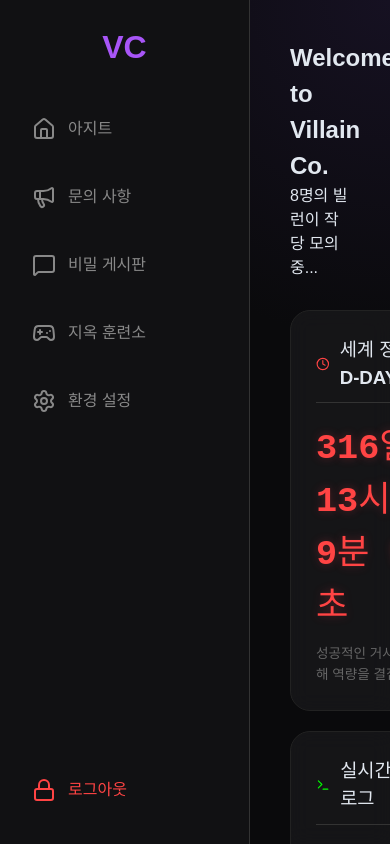
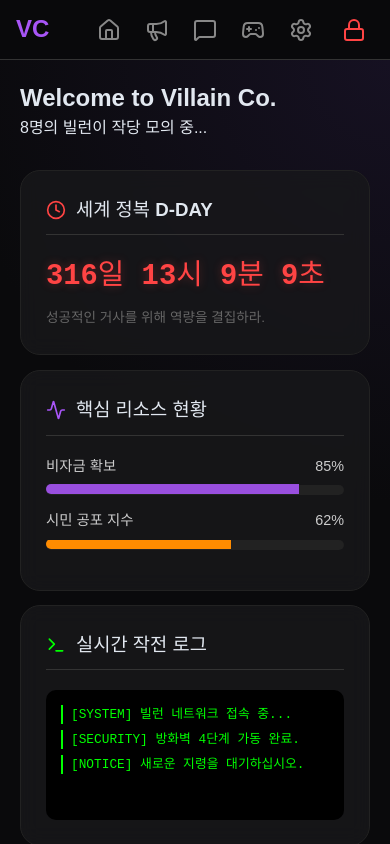
Before and after one commit to KimTaehyeok01/villain-company, a React (Vite) app: page / in a window 390 px wide. Built offline with nearby package versions, Linux system fonts and the light colour scheme; no server answers; the database is empty; sample sign-in values are in the browser's storage.

Commit message:
프로필 ui 수정

```diff
--- a/src/App.css
+++ b/src/App.css
@@ -21,6 +21,7 @@ body,
   overflow: hidden;
 }
 
+/* --- [Auth / Login 스타일] --- */
 .auth-container {
   position: fixed;
   top: 0;
@@ -109,6 +110,7 @@ body,
   margin-top: 5px;
 }
 
+/* --- [메인 레이아웃] --- */
 .villain-container {
   display: flex;
   width: 100vw;
@@ -133,37 +135,37 @@ body,
   text-align: center;
 }
 
-/* ★★★ 사이드바 유저 정보 스타일 수정 ★★★ */
+/* ★★★ [사이드바 프로필 수정된 디자인] ★★★ */
 .user-info {
   display: flex;
-  align-items: center; /* 세로 중앙 정렬 */
-  gap: 15px; /* 사진과 글자 사이 간격 */
-  margin-bottom: 20px;
-  background: #1a1a1d;
-  padding: 15px;
-  border-radius: 15px;
+  align-items: center; /* 수직 중앙 정렬 */
+  gap: 16px; /* 사진과 텍스트 사이 간격 */
+  margin-bottom: 25px;
+  background: #18181b; /* 배경색을 약간 더 진하게 */
+  padding: 20px 16px; /* 내부 여백 넉넉하게 */
+  border-radius: 16px;
   border: 1px solid #333;
+  box-shadow: 0 4px 6px rgba(0, 0, 0, 0.3); /* 입체감 추가 */
 }
 
+/* 사진 영역 */
 .user-profile-container {
-  width: 50px;
-  height: 50px;
+  width: 52px;
+  height: 52px;
   border-radius: 50%;
   overflow: hidden;
   border: 2px solid var(--point-color);
   background: #222;
-  flex-shrink: 0;
+  flex-shrink: 0; /* 찌그러짐 방지 */
   display: flex;
   justify-content: center;
   align-items: center;
 }
-
 .user-profile-img {
   width: 100%;
   height: 100%;
   object-fit: cover;
 }
-
 .user-profile-placeholder {
   width: 100%;
   height: 100%;
@@ -173,46 +175,54 @@ body,
   align-items: center;
 }
 
+/* 텍스트 정보 (이름, 배지, 역할) */
 .user-details {
   display: flex;
   flex-direction: column;
-  gap: 4px;
+  justify-content: center;
+  gap: 6px; /* 이름줄과 역할줄 사이 간격 */
+  flex: 1;
   overflow: hidden;
 }
 
+/* 이름과 활동 배지를 한 줄로 */
 .user-name {
   font-size: 1.05rem;
-  font-weight: bold;
+  font-weight: 800; /* 더 굵게 */
   color: white;
   display: flex;
   align-items: center;
-  gap: 6px;
+  gap: 8px; /* 이름과 배지 사이 간격 */
   white-space: nowrap;
 }
 
+/* 활동 배지 디자인 */
 .checkin-badge {
-  font-size: 0.6rem;
-  color: #00ff00;
-  background: rgba(0, 255, 0, 0.1);
-  padding: 2px 5px;
-  border-radius: 4px;
+  font-size: 0.65rem;
+  color: #4ade80; /* 밝은 형광 초록 */
+  background: rgba(74, 222, 128, 0.1);
+  padding: 2px 6px;
+  border-radius: 6px;
+  border: 1px solid rgba(74, 222, 128, 0.2);
   display: flex;
   align-items: center;
   gap: 3px;
-  border: 1px solid rgba(0, 255, 0, 0.2);
+  font-weight: 600;
 }
 
+/* 역할(관리자/빌런) 디자인 */
 .user-role {
   font-size: 0.75rem;
-  color: #aaa;
+  color: #a1a1aa; /* 은은한 회색 */
   background: #27272a;
   padding: 3px 8px;
-  border-radius: 10px;
+  border-radius: 6px;
   display: inline-block;
-  align-self: flex-start;
-  white-space: nowrap;
+  align-self: flex-start; /* 왼쪽 정렬 */
+  font-weight: 500;
+  border: 1px solid #3f3f46;
 }
-/* ★★★ 수정 끝 ★★★ */
+/* ★★★ [수정 끝] ★★★ */
 
 .sidebar a {
   color: #888;
@@ -243,6 +253,7 @@ body,
   align-items: center;
 }
 
+/* --- [메인 대시보드] --- */
 .main-home-wrapper {
   width: 100%;
   max-width: 1000px;
@@ -367,6 +378,7 @@ body,
   }
 }
 
+/* --- [공지사항 페이지] --- */
 .notice-page {
   width: 100%;
   display: flex;
@@ -528,6 +540,8 @@ body,
   background: #333;
   color: #888;
 }
+
+/* --- [모달 공통] --- */
 .modal-overlay {
   position: fixed;
   top: 0;
@@ -633,6 +647,7 @@ body,
   }
 }
 
+/* --- [비밀 게시판 & 채팅] --- */
 .secret-board {
   width: 100%;
   max-width: 900px;
@@ -686,7 +701,6 @@ body,
   border-radius: 8px;
   outline: none;
 }
-
 .toggle-wrapper {
   display: flex;
   align-items: center;
@@ -743,7 +757,6 @@ input:checked + .slider {
 input:checked + .slider:before {
   transform: translateX(20px);
 }
-
 .input-pwd {
   flex: 1;
   background: #0a0a0c;
@@ -933,6 +946,7 @@ input:checked + .slider:before {
   cursor: pointer;
 }
 
+/* --- [커스텀 알림 모달] --- */
 .custom-alert-overlay {
   position: fixed;
   top: 0;
@@ -1008,14 +1022,14 @@ input:checked + .slider:before {
   color: white;
 }
 
+/* --- [게임 페이지] --- */
 .game-container {
   width: 100%;
-  max-width: 1000px; /* 기존보다 넓게 설정 */
+  max-width: 1000px;
   display: flex;
   flex-direction: column;
   align-items: center;
 }
-/* 게임 레이아웃: 좌우 분할 */
 .game-content-wrapper {
   display: flex;
   width: 100%;
@@ -1023,13 +1037,13 @@ input:checked + .slider:before {
   align-items: flex-start;
 }
 .game-section {
-  flex: 2; /* 2/3 비율 */
+  flex: 2;
   display: flex;
   flex-direction: column;
   align-items: center;
 }
 .ranking-section {
-  flex: 1; /* 1/3 비율 */
+  flex: 1;
   background: #18181b;
   border: 1px solid #333;
   border-radius: 15px;
@@ -1099,7 +1113,6 @@ input:checked + .slider:before {
   text-align: center;
   margin-top: 20px;
 }
-
 .score-board {
   display: flex;
   justify-content: space-between;
@@ -1158,21 +1171,17 @@ input:checked + .slider:before {
   font-size: 0.9rem;
 }
 
-/* --- [Settings Page CSS] --- */
 .settings-container {
   width: 100%;
   max-width: 800px;
   display: flex;
   flex-direction: column;
 }
-
 .settings-content {
   display: flex;
   flex-direction: column;
   gap: 30px;
 }
-
-/* 프로필 카드 디자인 */
 .profile-card {
   background: #18181b;
   border: 1px solid #333;
@@ -1183,7 +1192,6 @@ input:checked + .slider:before {
   gap: 25px;
   box-shadow: 0 0 30px rgba(0, 0, 0, 0.3);
 }
-
 .profile-header {
   display: flex;
   align-items: center;
@@ -1191,7 +1199,6 @@ input:checked + .slider:before {
   border-bottom: 1px solid #333;
   padding-bottom: 20px;
 }
-
 .avatar-circle {
   width: 80px;
   height: 80px;
@@ -1202,13 +1209,11 @@ input:checked + .slider:before {
   align-items: center;
   box-shadow: 0 0 20px rgba(168, 85, 247, 0.4);
 }
-
 .profile-summary h3 {
   font-size: 1.8rem;
   margin: 0 0 5px 0;
   color: white;
 }
-
 .role-badge {
   background: #222;
   color: #aaa;
@@ -1218,13 +1223,11 @@ input:checked + .slider:before {
   font-weight: bold;
   border: 1px solid #444;
 }
-
 .profile-details {
   display: flex;
   flex-direction: column;
   gap: 20px;
 }
-
 .detail-item label {
   display: flex;
   align-items: center;
@@ -1233,7 +1236,6 @@ input:checked + .slider:before {
   font-size: 0.9rem;
   margin-bottom: 8px;
 }
-
 .value-box {
   background: #0a0a0c;
   border: 1px solid #333;
@@ -1246,18 +1248,15 @@ input:checked + .slider:before {
   align-items: center;
   transition: 0.3s;
 }
-
 .value-box.readonly {
   background: #111;
   color: #666;
   border-color: #222;
 }
-
 .value-box.editing {
   border-color: var(--point-color);
   box-shadow: 0 0 10px rgba(168, 85, 247, 0.1);
 }
-
 .value-box input {
   background: transparent;
   border: none;
@@ -1266,12 +1265,10 @@ input:checked + .slider:before {
   width: 100%;
   outline: none;
 }
-
 .uid-text {
   font-family: monospace;
   font-size: 0.9rem;
 }
-
 .edit-icon-btn {
   background: transparent;
   border: none;
@@ -1281,31 +1278,26 @@ input:checked + .slider:before {
   display: flex;
   align-items: center;
 }
-
 .edit-icon-btn:hover {
   color: white;
 }
-
 .settings-section {
   background: rgba(24, 24, 27, 0.5);
   border: 1px solid #222;
   border-radius: 15px;
   padding: 25px;
 }
-
 .settings-section h3 {
   margin: 0 0 10px 0;
   color: #ccc;
   font-size: 1.1rem;
 }
-
 .desc-text {
   color: #666;
   font-size: 0.9rem;
   margin: 0;
 }
 
-/* --- [프로필 사진 업로드 관련 CSS] --- */
 .avatar-wrapper {
   position: relative;
   width: 100px;
@@ -1317,17 +1309,14 @@ input:checked + .slider:before {
   box-shadow: 0 0 20px rgba(168, 85, 247, 0.4);
   transition: transform 0.2s;
 }
-
 .avatar-wrapper:hover {
   transform: scale(1.05);
 }
-
 .avatar-img {
   width: 100%;
   height: 100%;
   object-fit: cover;
 }
-
 .avatar-placeholder {
   width: 100%;
   height: 100%;
@@ -1336,7 +1325,6 @@ input:checked + .slider:before {
   justify-content: center;
   align-items: center;
 }
-
 .avatar-overlay {
   position: absolute;
   top: 0;
@@ -1350,11 +1338,9 @@ input:checked + .slider:before {
   opacity: 0;
   transition: opacity 0.3s;
 }
-
 .avatar-wrapper:hover .avatar-overlay {
   opacity: 1;
 }
-
 .spinner-small {
   width: 24px;
   height: 24px;
@@ -1363,19 +1349,167 @@ input:checked + .slider:before {
   border-top-color: #fff;
   animation: spin 1s ease-in-out infinite;
 }
-
 @keyframes spin {
   to {
     transform: rotate(360deg);
   }
 }
 
+@media (max-width: 1024px) {
+  .sidebar {
+    width: 200px;
+  }
+  .dashboard-grid {
+    gap: 15px;
+  }
+  .timer-display {
+    font-size: 1.8rem;
+  }
+  .game-content-wrapper {
+    flex-direction: column;
+  }
+  .ranking-section {
+    width: 100%;
+    height: 300px;
+  }
+}
+
 @media (max-width: 768px) {
+  .villain-container {
+    flex-direction: column;
+    overflow-y: auto;
+  }
+  .sidebar {
+    width: 100%;
+    height: 60px;
+    flex-direction: row;
+    align-items: center;
+    justify-content: flex-start;
+    padding: 0 16px;
+    border-right: none;
+    border-bottom: 1px solid var(--border-color);
+    position: sticky;
+    top: 0;
+    z-index: 1000;
+    background: rgba(10, 10, 12, 0.95);
+    backdrop-filter: blur(10px);
+    gap: 8px;
+  }
+  .sidebar .logo {
+    font-size: 1.5rem;
+    margin-bottom: 0;
+    margin-right: auto;
+  }
+  .user-info {
+    display: none;
+  }
+  .sidebar a {
+    font-size: 0;
+    padding: 8px;
+    gap: 0;
+    border-radius: 8px;
+  }
+  .sidebar a svg {
+    width: 24px;
+    height: 24px;
+    color: #888;
+  }
+  .sidebar a:hover {
+    background: transparent;
+  }
+  .sidebar a:hover svg {
+    color: var(--point-color);
+  }
+  .logout-btn {
+    margin-top: 0;
+    font-size: 0;
+    padding: 8px;
+    margin-left: 5px;
+  }
+  .logout-btn svg {
+    width: 24px;
+    height: 24px;
+  }
+  .content {
+    padding: 20px;
+    overflow-y: visible;
+  }
+  .dashboard-grid {
+    grid-template-columns: 1fr;
+  }
+  .page-header {
+    flex-direction: column;
+    align-items: flex-start;
+    gap: 15px;
+  }
+  .header-actions {
+    width: 100%;
+    display: flex;
+    justify-content: space-between;
+    align-items: center;
+    gap: 10px;
+    flex-wrap: nowrap;
+  }
+  .search-bar {
+    width: auto;
+    flex: 1;
+  }
+  .admin-badge,
+  .user-badge {
+    flex-shrink: 0;
+    white-space: nowrap;
+  }
+  .modal-content {
+    width: 95%;
+    padding: 20px;
+  }
+  .auth-box {
+    padding: 30px 20px;
+    width: 90%;
+  }
+  .creator-row {
+    flex-direction: column;
+  }
+  input,
+  textarea {
+    font-size: 16px !important;
+  }
+  .admin-form {
+    padding: 20px;
+    width: 100%;
+  }
+  .chat-room {
+    position: fixed;
+    top: 60px;
+    left: 0;
+    width: 100%;
+    height: calc(100% - 60px);
+    border-radius: 0;
+    margin: 0;
+    border: none;
+    z-index: 50;
+  }
+  .chat-body {
+    flex: 1;
+    overflow-y: auto;
+  }
+  .chat-input-area {
+    position: sticky;
+    bottom: 0;
+    background: #18181b;
+    z-index: 10;
+    padding: 10px;
+  }
+  .game-canvas {
+    width: 100% !important;
+    height: auto !important;
+  }
+  .canvas-wrapper {
+    width: 100%;
+    max-width: 100%;
+  }
   .profile-header {
     flex-direction: column;
     text-align: center;
   }
-  .user-info {
-    display: none;
-  }
 }
```
